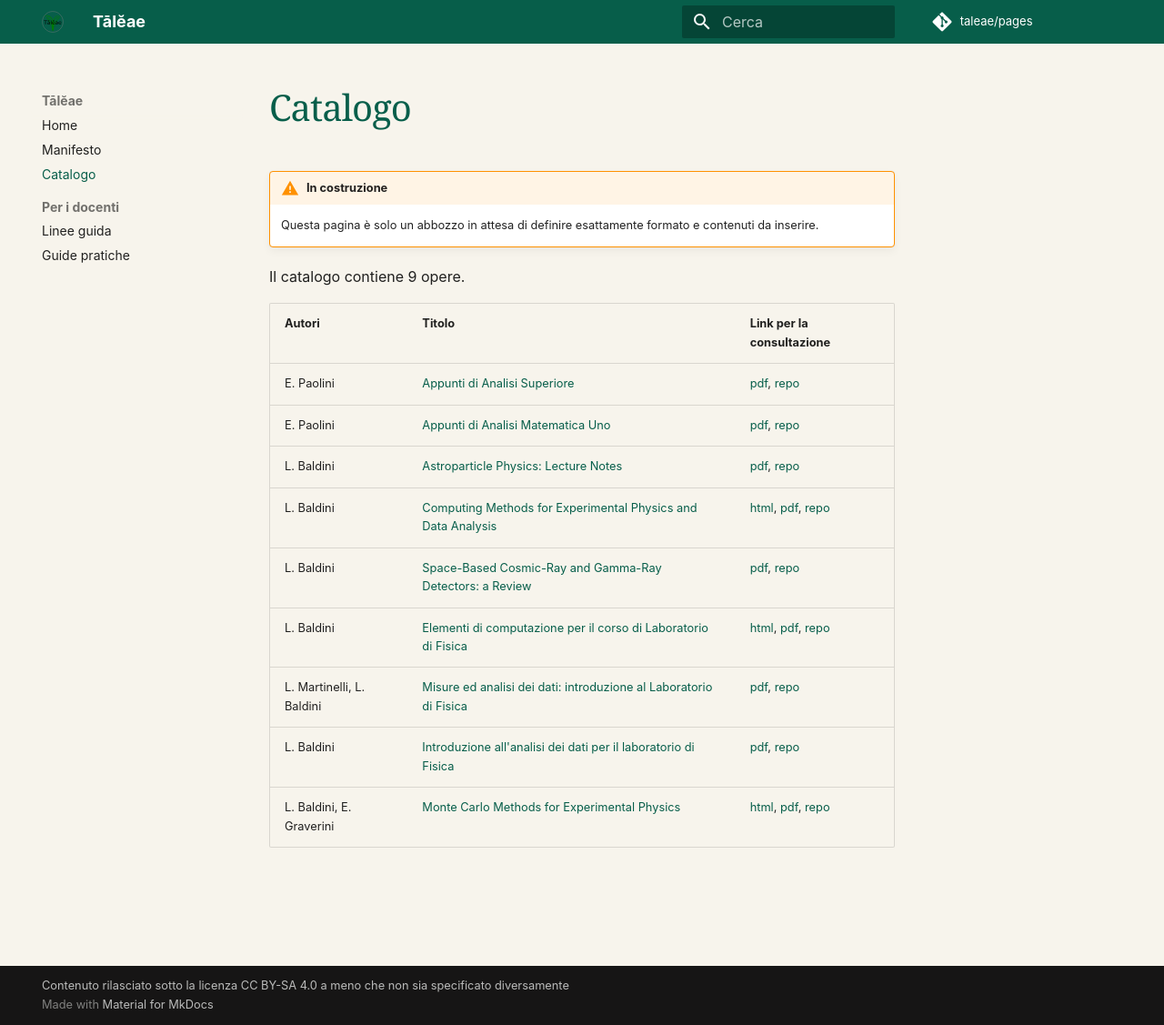
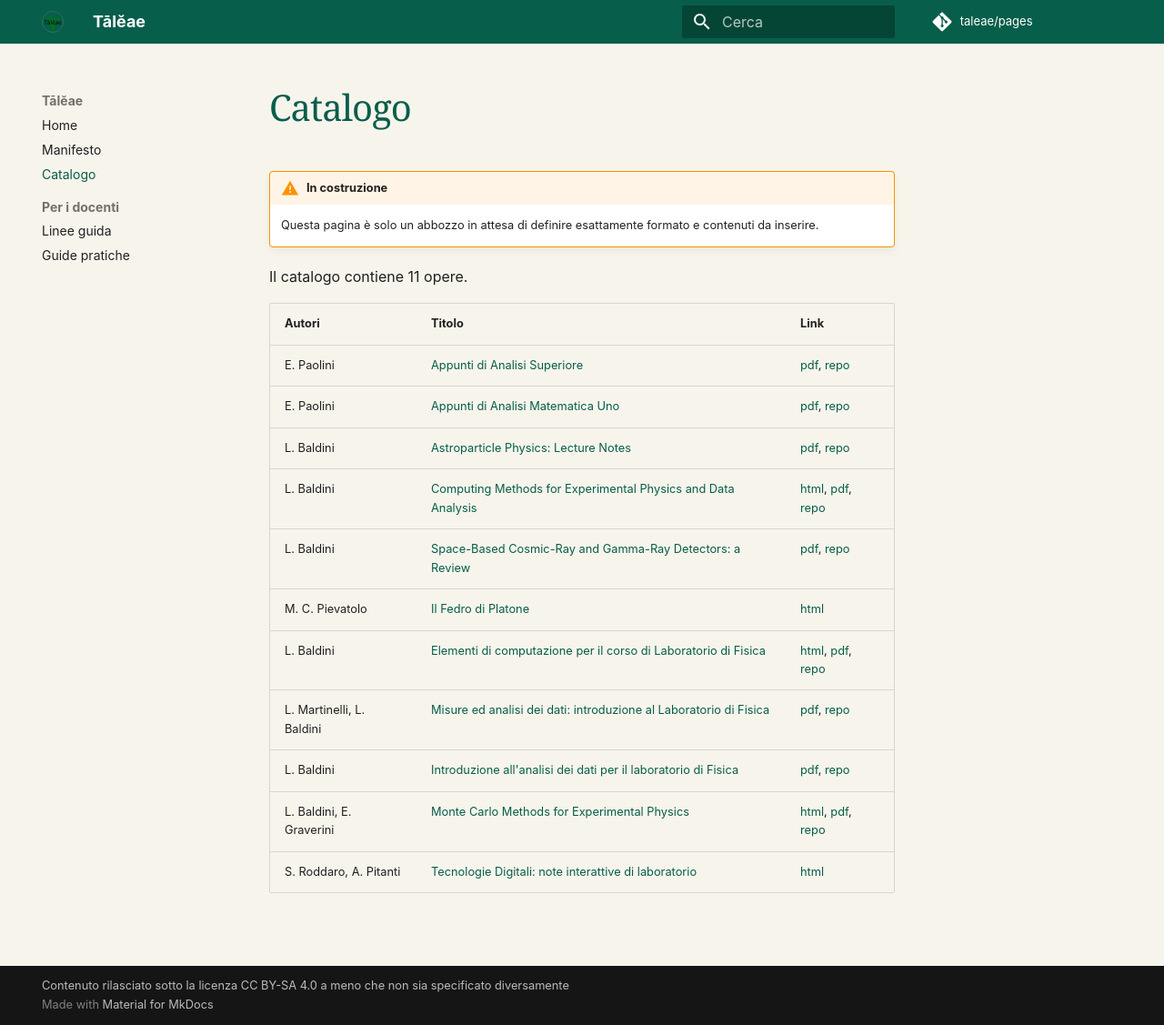
Before and after one commit to lucabaldini/taleae, an MkDocs documentation site: the page built from docs/catalog/index.md, in a window 1280 px wide and 1127 px high. Shown: the whole window at 91% size. Built offline with MkDocs 1.6.1 and Material for MkDocs 9.7.7, drawn with Linux system fonts in a browser that asks for light colours.

Commit message:
New products.

```diff
--- a/docs/catalog/index.md
+++ b/docs/catalog/index.md
@@ -4,16 +4,18 @@
     Questa pagina è solo un abbozzo in attesa di definire esattamente
     formato e contenuti da inserire.
 
-Il catalogo contiene 9 opere.
+Il catalogo contiene 11 opere.
 
-| Autori | Titolo | Link per la consultazione |
-|--------|--------|---------------------------|
+| Autori | Titolo | Link |
+|--------|--------|------|
 | E. Paolini | [Appunti di Analisi Superiore](analisi-superiore.md) | [pdf](https://github.com/paolini/analisi-superiore/releases/download/0.9/AnalisiSuperiore.pdf), [repo](https://github.com/paolini/analisi-superiore) |
 | E. Paolini | [Appunti di Analisi Matematica Uno](analisi-uno.md) | [pdf](https://github.com/paolini/AnalisiUno/releases/download/2026-05-12/AnalisiUno.pdf), [repo](https://github.com/paolini/AnalisiUno) |
 | L. Baldini | [Astroparticle Physics: Lecture Notes](astropart.md) | [pdf](https://github.com/lucabaldini/astropart/releases/download/1.5.0/astropart_1.5.0.pdf), [repo](https://github.com/lucabaldini/astropart) |
 | L. Baldini | [Computing Methods for Experimental Physics and Data Analysis](cmepda-basic.md) | [html](https://lbaldini.codeberg.page/cmepda-basic/), [pdf](https://lbaldini.codeberg.page/cmepda-basic/cmepda-basic.pdf), [repo](https://codeberg.org/lbaldini/cmepda-basic) |
 | L. Baldini | [Space-Based Cosmic-Ray and Gamma-Ray Detectors: a Review](cr-detectors.md) | [pdf](https://arxiv.org/pdf/1407.7631), [repo](https://github.com/lucabaldini/crdetectors) |
+| M. C. Pievatolo | [Il Fedro di Platone](fedro.md) | [html](https://btfp.sp.unipi.it/dida/fedro/index.xhtml) |
 | L. Baldini | [Elementi di computazione per il corso di Laboratorio di Fisica](lab1-computing.md) | [html](https://unipi-physics-labs.github.io/lab1-computing/), [pdf](https://github.com/unipi-physics-labs/lab1-computing/releases/download/1.1.1/compnotes-1.1.1.pdf), [repo](https://github.com/unipi-physics-labs/lab1-computing) |
 | L. Martinelli, L. Baldini | [Misure ed analisi dei dati: introduzione al Laboratorio di Fisica](lab1-martinelli.md) | [pdf](https://github.com/unipi-physics-labs/lab1-martinelli/releases/download/v99.0.0/analisi_dati.pdf), [repo](https://github.com/unipi-physics-labs/lab1-martinelli) |
 | L. Baldini | [Introduzione all'analisi dei dati per il laboratorio di Fisica](lab1-notes.md) | [pdf](https://github.com/unipi-physics-labs/lab1-notes/releases/download/7.0.1/statnotes-7.0.1.pdf), [repo](https://github.com/unipi-physics-labs/lab1-notes) |
 | L. Baldini, E. Graverini | [Monte Carlo Methods for Experimental Physics](mcmep.md) | [html](https://lbaldini.codeberg.page/mcmep/), [pdf](https://lbaldini.codeberg.page/mcmep/mcmep.pdf), [repo](https://codeberg.org/lbaldini/mcmep) |
+| S. Roddaro, A. Pitanti | [Tecnologie Digitali: note interattive di laboratorio](td-notes.md) | [html](https://cmp.df.unipi.it/roddaro/TDnotes/) |
```
Also changed, not shown: docs/catalog/fedro.md (added, +17 -0 lines), docs/catalog/td-notes.md (added, +17 -0 lines), 5 other files.
